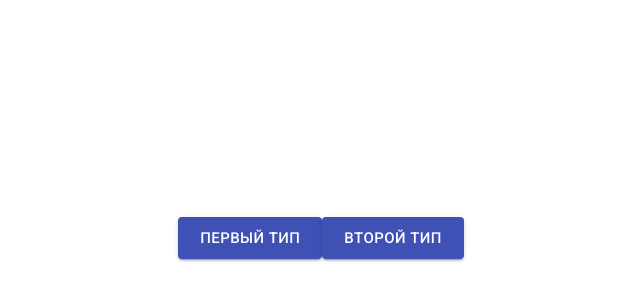
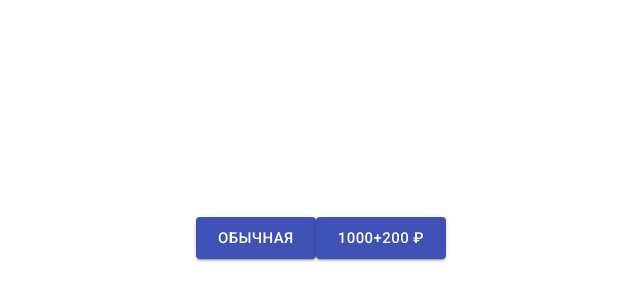
Before and after one commit to deadcathub/mailer, a React (Create React App) app: page / in a window 1280 px wide. Shown: the part 162-462 px from the top of the page, without its empty margins (319-959 px from the left). Built offline with nearby package versions, Linux system fonts and the light colour scheme.

Commit message:
Stable commit

```diff
--- a/src/App.js
+++ b/src/App.js
@@ -14,7 +14,7 @@ export class App extends Component {
   state = {
     letterData: [
       {
-        letterName: "Первый тип",
+        letterName: "Обычная",
         letterTree: {
           header: {
             text: "Скрытый текст первой рассылки"
@@ -24,7 +24,8 @@ export class App extends Component {
               "https://user98023.clients-cdnnow.ru/images/newsletter/mail/2019/temporary/mail/fortune-wheel.jpg"
           },
           paragraph: {
-            text: `{FIRSTNAME}, вы можете вращать Колесо Фортуны и выигрывать подарки каждые субботу и воскресенье. А сегодня мы добавляем до 12 мин. к консультациям.\n\nЧтобы вы могли убедиться в том, что консультации гадалок по телефону действительно эффективны, мы предоставляем возможность заказать гадание по телефону бесплатно.`
+            text: `{FIRSTNAME}, вы можете вращать Колесо Фортуны и выигрывать подарки каждые субботу и воскресенье. А сегодня мы добавляем до 12 мин. к консультациям.\n
+Чтобы вы могли убедиться в том, что консультации гадалок по телефону действительно эффективны, мы предоставляем возможность заказать гадание по телефону бесплатно.`
           },
           cta: {
             text: "Вращайте Колесо Фортуны и выигрывайте ценные призы"
@@ -35,7 +36,7 @@ export class App extends Component {
         }
       },
       {
-        letterName: "Второй тип",
+        letterName: "1000+200 ₽",
         letterTree: {
           header: {
             text: "Скрытый текст второй рассылки"
@@ -45,14 +46,15 @@ export class App extends Component {
               "https://user98023.clients-cdnnow.ru/images/newsletter/mail/2019/temporary/mail/replenish-dec.jpg"
           },
           paragraph: {
-            text: `{FIRSTNAME}, как любое начинание, год Крысы, открывающий новый цикл в восточном календаре, не обещает быть очень легким. Но мы желаем вам, чтобы несмотря ни на какие преграды, в вашей жизни всегда были те, кто протянет руку помощи в нужный момент.`
+            text: `{FIRSTNAME}, как любое начинание, год Крысы, открывающий новый цикл в восточном календаре, не обещает быть очень легким. Но мы желаем вам, чтобы несмотря ни на какие преграды, в вашей жизни всегда были те, кто протянет руку помощи в нужный момент.\n
+Узнайте, что вас ждет в будущем году у наших экспертов. Тем более, что сегодня, 30 декабря, Astro7 дарит вам бонус +‍200 руб. при пополнении счета на каждую 1000 рублей. Больше сумма — больше бонус!`
           },
           factoidOne: true,
           cta: {
             text: "Вращайте Колесо Фортуны и выигрывайте ценные призы"
           },
           btn: {
-            text: "Вращать колесо"
+            text: "Пополнить счет"
           }
         }
       }
@@ -69,26 +71,9 @@ export class App extends Component {
     }
   };
 
-  setDataSet = e => {
+  setDataSet = index => {
     this.setState({
-      letterTree: {
-        header: {
-          text: "Скрытый текст первой рассылки"
-        },
-        banner: {
-          url:
-            "https://user98023.clients-cdnnow.ru/images/newsletter/mail/2019/temporary/mail/fortune-wheel.jpg"
-        },
-        paragraph: {
-          text: `{FIRSTNAME}, вы можете вращать Колесо Фортуны и выигрывать подарки каждые субботу и воскресенье. А сегодня мы добавляем до 12 мин. к консультациям.\n\nЧтобы вы могли убедиться в том, что консультации гадалок по телефону действительно эффективны, мы предоставляем возможность заказать гадание по телефону бесплатно.`
-        },
-        cta: {
-          text: "Вращайте Колесо Фортуны и выигрывайте ценные призы"
-        },
-        btn: {
-          text: "Вращать колесо"
-        }
-      }
+      letterTree: this.state.letterData[index]["letterTree"]
     });
   };
 
--- a/src/component/blockparagraph/BlockParagraph.js
+++ b/src/component/blockparagraph/BlockParagraph.js
@@ -12,9 +12,8 @@ export const BlockParagraph = props => {
       padding: "0",
       marginTop: "15px",
       marginBottom: "15px"
-  };
-
-  const paragraphTextBlocks = letterTree.paragraph.text.split(/\n/);
+    },
+    paragraphTextBlocks = letterTree.paragraph.text.split(/\n/);
 
   return (
     <div
--- a/src/layout/StartPage/StartPage.js
+++ b/src/layout/StartPage/StartPage.js
@@ -6,10 +6,13 @@ export const StartPage = props => {
   return (
     <div className="StartPage">
       {props.letterData.map((item, index) => {
+        // console.log(index);
         return (
           <Button
             size="large"
-            onClick={props.setDataSet}
+            onClick={() => {
+              props.setDataSet(index);
+            }}
             color="primary"
             variant="contained"
             key={index}
```
Lines whose indentation alone changed are shown as unchanged.
